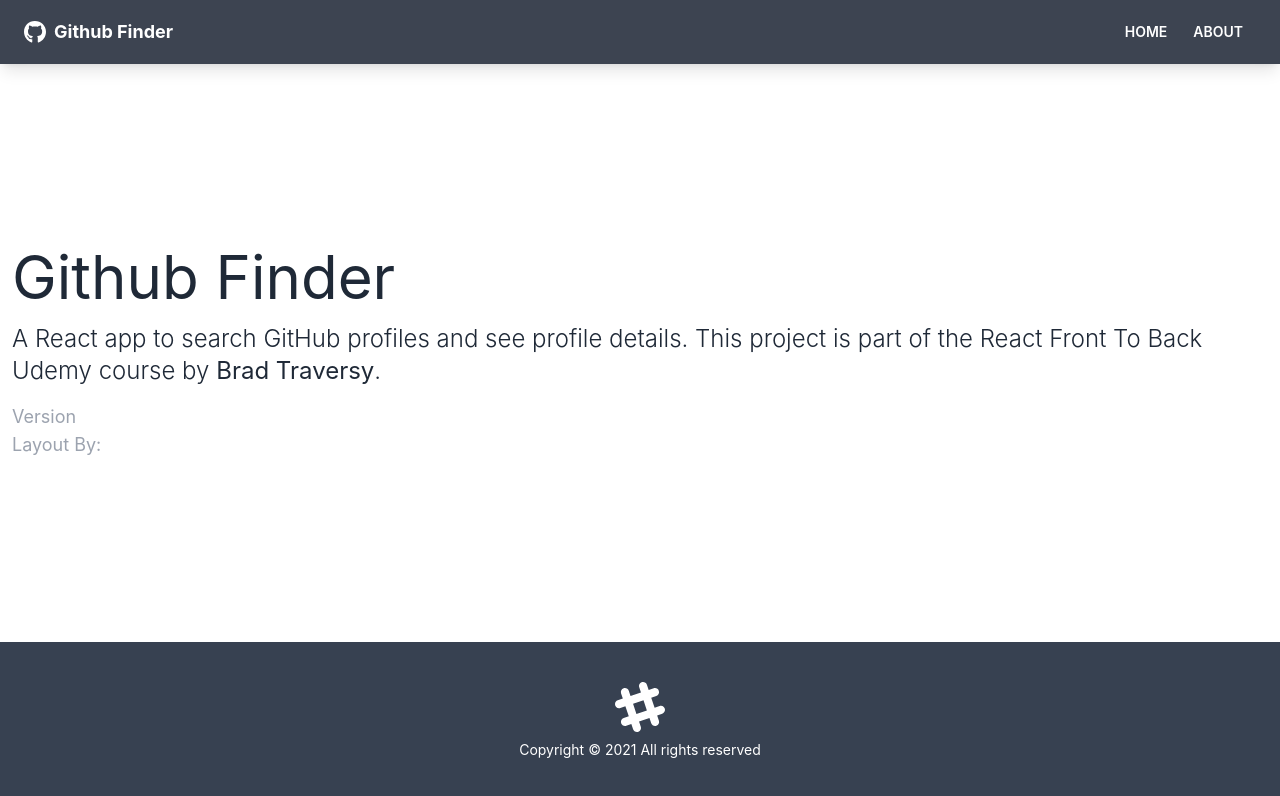
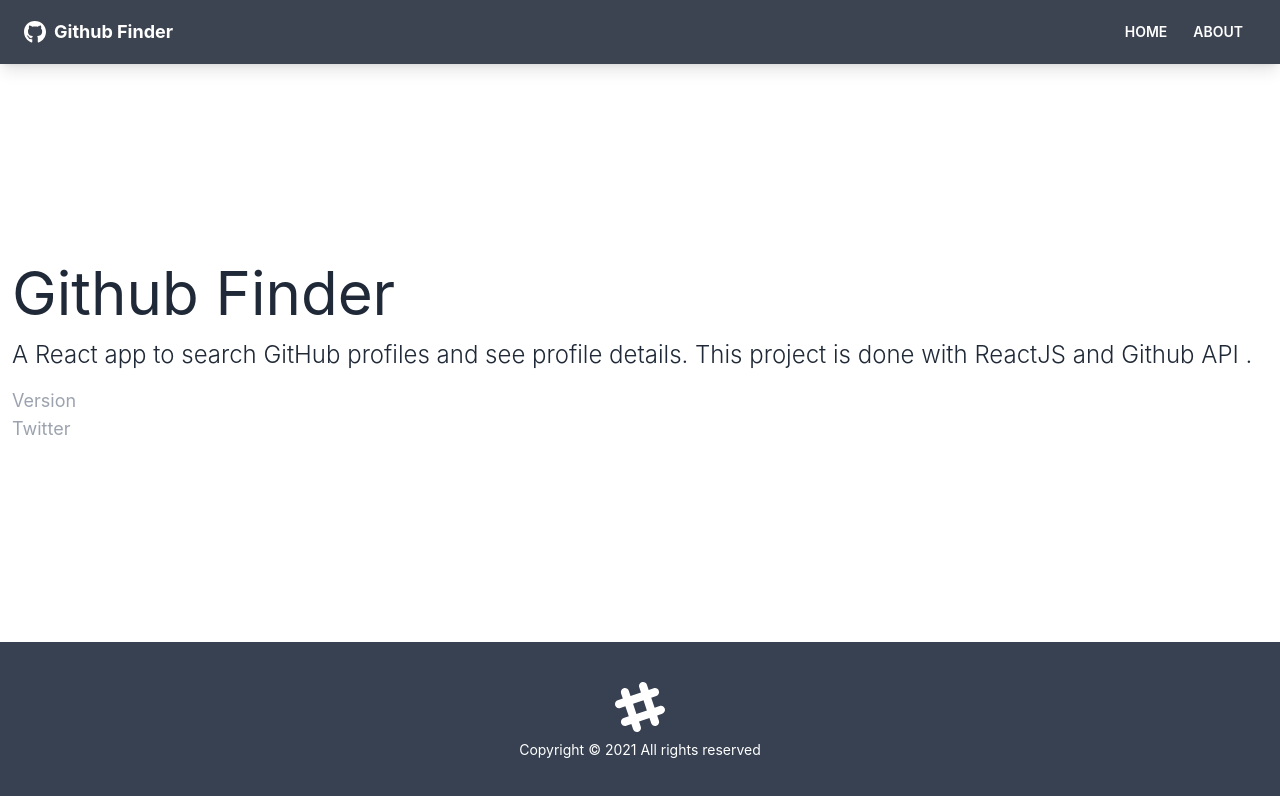
Before and after one commit to ghawthorne66/git_directory, a React (Create React App) app: page /about in a window 1280 px wide. Shown: the top 796 px of the page. Built offline with nearby package versions, Linux system fonts and the light colour scheme; no server answers.

Commit message:
change about details

```diff
--- a/src/pages/About.jsx
+++ b/src/pages/About.jsx
@@ -4,14 +4,14 @@
         <h1 className='text-6xl mb-4'>Github Finder</h1>
         <p className='mb-4 text-2xl font-light'>
           A React app to search GitHub profiles and see profile details. This
-          project is part of the
-          <a href='https://www.udemy.com/course/modern-react-front-to-back/'>
+          project is done with
+          <a href='https://frontsightmarketing.com'>
             {' '}
-            React Front To Back
+            ReactJS and Github API
           </a>{' '}
-          Udemy course by
+
           <strong>
-            <a href='https://traversymedia.com'> Brad Traversy</a>
+            <a href='https://github-finder-gvlfsnu4q-ghawthorne.vercel.app/'></a>
           </strong>
           .
         </p>
@@ -19,9 +19,9 @@
           Version <span className='text-white'>1.0.0</span>
         </p>
         <p className='text-lg text-gray-400'>
-          Layout By:
-          <a className='text-white' href='https://twitter.com/hassibmoddasser'>
-            Hassib Moddasser
+         Twitter
+          <a className='text-white' href='https://twitter.com/gshawthorne'>
+
           </a>
         </p>
       </>
```
